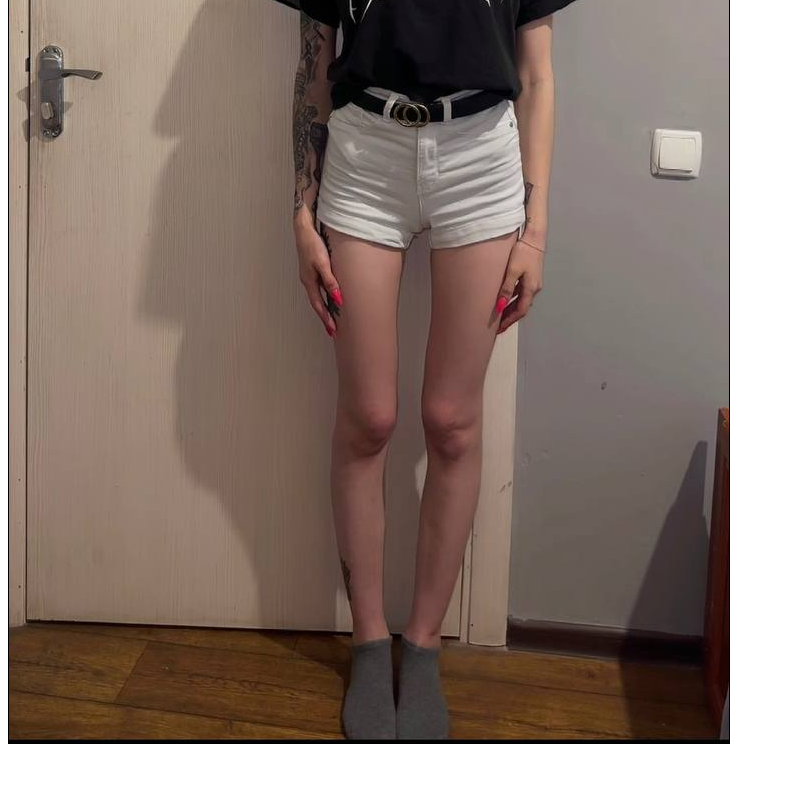
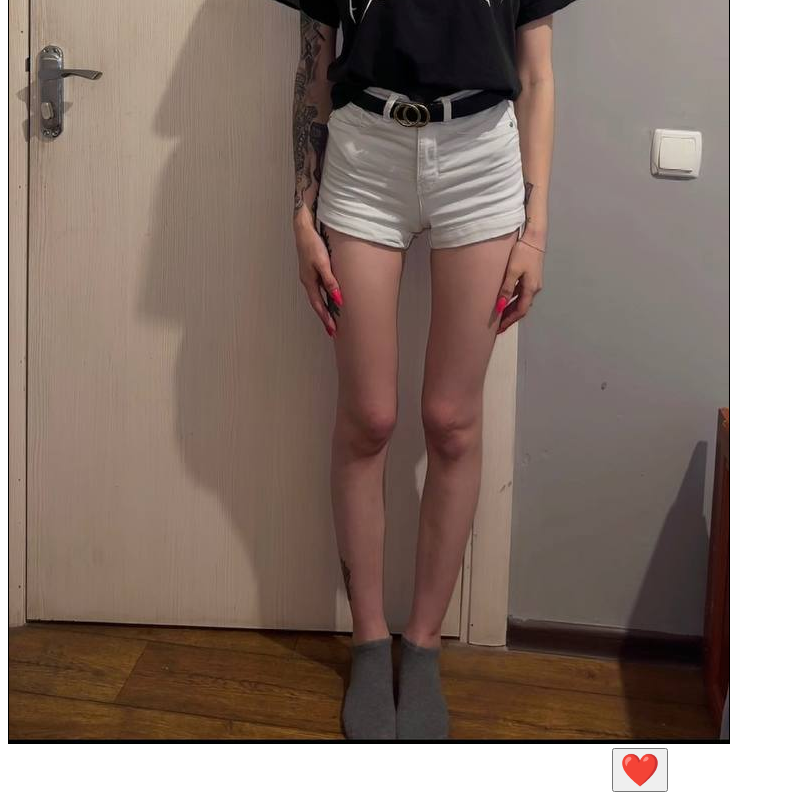
Before and after one commit to vetsinen/lms-thegame, a plain HTML site: page index.html in a window 1280 px wide. Shown: the part 546-1346 px from the top of the page, without its empty margins (0-785 px from the left). Before the commit the page ends 1302 px from the top, so only its background shows below. Drawn offline with nearby package versions, Linux system fonts and the light colour scheme.

Commit message:
add heart button

```diff
--- a/index.html
+++ b/index.html
@@ -57,8 +57,10 @@
             <div class="overlay top" x-ref="top"></div>
             <div class="overlay down" x-ref="down"></div>
         </div>
-<!--        <div class="bonus" x-ref="bonus"-->
-<!--             style="background-color: red; height: 120px; width: 100%"></div>-->
+        <div title="you like it" class="bet" style="display: flex;justify-content: center;">
+            <button style="font-size: 2em">❤️</button>
+        </div>
+
     </div>
 </section>
 <!--<script src="static/swipe.js"></script>-->
```
